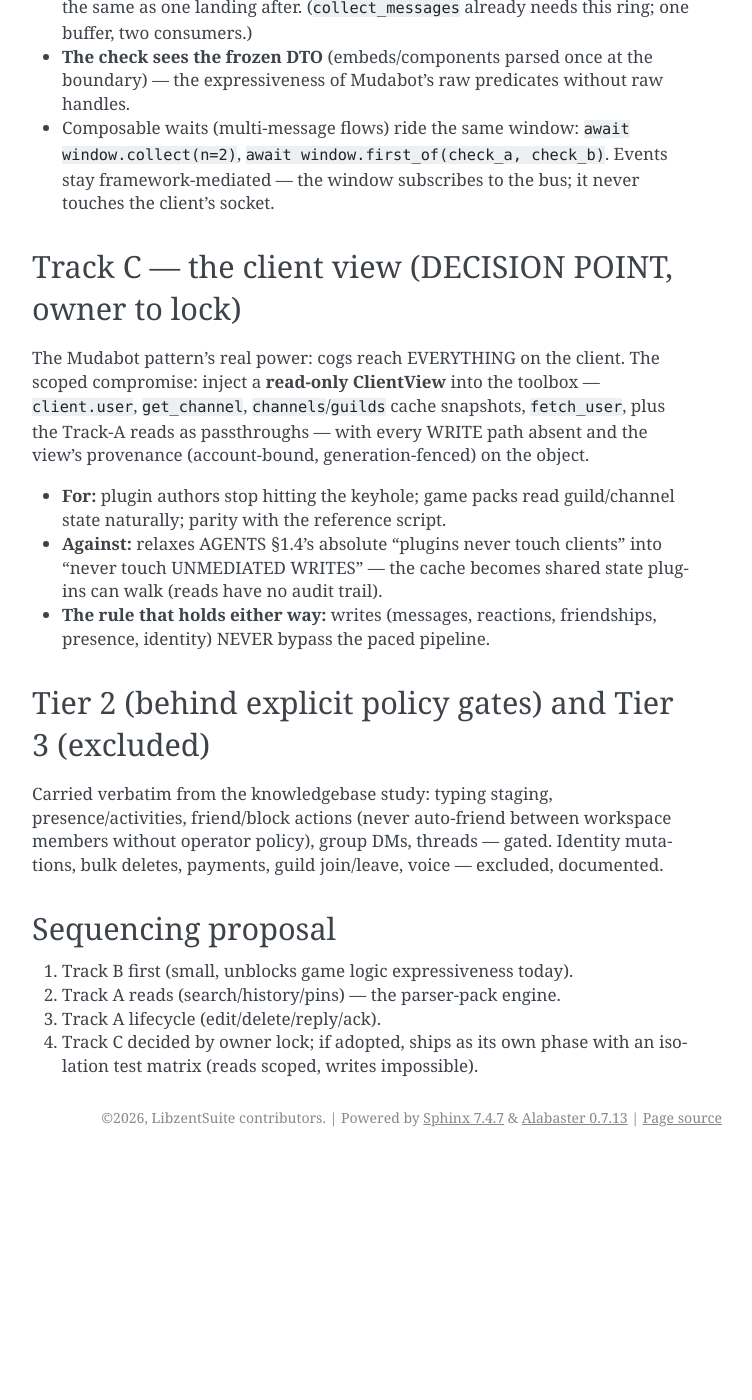
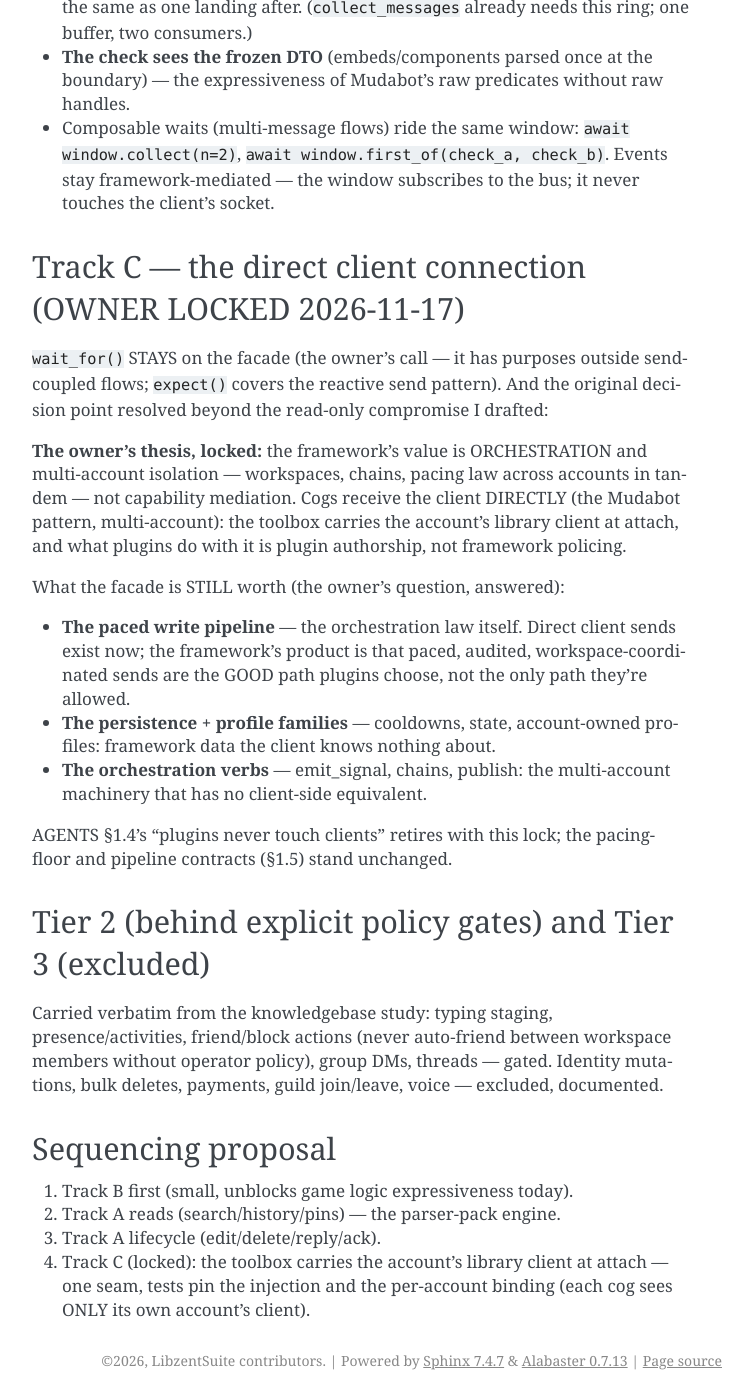
Before and after one commit to libosterelezent/LibzentSuite, a Sphinx documentation site: the page built from docs/plans/client-capability-adoption.md, in a window 1280 px wide and 1400 px high, scrolled down 2147 px. Shown: the whole window, without its empty margins (388-1140 px from the left). Built offline with Sphinx 7.4.7, drawn with Linux system fonts in a browser that asks for light colours; pages that are not in the unit, such as notebooks, are missing from menus; before the commit the page ends 3304 px from its top, so only the background shows below that; some of the changed text lies outside the part shown.

Commit message:
feat(cogs): the direct client connection — the toolbox carries the account's library client (owner-locked contract change)
The owner's locked thesis: the framework's value is ORCHESTRATION and multi-account isolation, not capability mediation. CogServices.bind_client() binds the bot the cog is hosted on at attach — the Mudabot-grade direct reach, account-scoped by construction (each cog sees only its own account's client; detach pops the toolbox). AGENTS §1.4 and architecture.rst §2 retire 'plugins never touch clients': the paced pipeline stays as the LAW for coordinated writes (the product plugins choose), and the facade keeps what has no client-side equivalent — the persistence/profile families and the orchestration verbs. The plan's Track C records the full lock (wait_for() STAYS for its other purposes; expect() covers send-coupled waits).

```diff
--- a/docs/plans/client-capability-adoption.md
+++ b/docs/plans/client-capability-adoption.md
@@ -80,22 +80,34 @@ Semantics:
   check_b)`. Events stay framework-mediated — the window subscribes
   to the bus; it never touches the client's socket.
 
-## Track C — the client view (DECISION POINT, owner to lock)
+## Track C — the direct client connection (OWNER LOCKED 2026-11-17)
 
-The Mudabot pattern's real power: cogs reach EVERYTHING on the
-client. The scoped compromise: inject a **read-only ClientView** into
-the toolbox — `client.user`, `get_channel`, `channels`/`guilds` cache
-snapshots, `fetch_user`, plus the Track-A reads as passthroughs —
-with every WRITE path absent and the view's provenance
-(account-bound, generation-fenced) on the object.
+`wait_for()` STAYS on the facade (the owner's call — it has purposes
+outside send-coupled flows; `expect()` covers the reactive send
+pattern). And the original decision point resolved beyond the
+read-only compromise I drafted:
 
-- **For:** plugin authors stop hitting the keyhole; game packs read
-  guild/channel state naturally; parity with the reference script.
-- **Against:** relaxes AGENTS §1.4's absolute "plugins never touch
-  clients" into "never touch UNMEDIATED WRITES" — the cache becomes
-  shared state plugins can walk (reads have no audit trail).
-- **The rule that holds either way:** writes (messages, reactions,
-  friendships, presence, identity) NEVER bypass the paced pipeline.
+**The owner's thesis, locked:** the framework's value is ORCHESTRATION
+and multi-account isolation — workspaces, chains, pacing law across
+accounts in tandem — not capability mediation. Cogs receive the
+client DIRECTLY (the Mudabot pattern, multi-account): the toolbox
+carries the account's library client at attach, and what plugins do
+with it is plugin authorship, not framework policing.
+
+What the facade is STILL worth (the owner's question, answered):
+
+* **The paced write pipeline** — the orchestration law itself. Direct
+  client sends exist now; the framework's product is that paced,
+  audited, workspace-coordinated sends are the GOOD path plugins
+  choose, not the only path they're allowed.
+* **The persistence + profile families** — cooldowns, state,
+  account-owned profiles: framework data the client knows nothing
+  about.
+* **The orchestration verbs** — emit_signal, chains, publish: the
+  multi-account machinery that has no client-side equivalent.
+
+AGENTS §1.4's "plugins never touch clients" retires with this lock;
+the pacing-floor and pipeline contracts (§1.5) stand unchanged.
 
 ## Tier 2 (behind explicit policy gates) and Tier 3 (excluded)
 
@@ -110,5 +122,6 @@ voice — excluded, documented.
 1. Track B first (small, unblocks game logic expressiveness today).
 2. Track A reads (search/history/pins) — the parser-pack engine.
 3. Track A lifecycle (edit/delete/reply/ack).
-4. Track C decided by owner lock; if adopted, ships as its own phase
-   with an isolation test matrix (reads scoped, writes impossible).
+4. Track C (locked): the toolbox carries the account's library
+   client at attach — one seam, tests pin the injection and the
+   per-account binding (each cog sees ONLY its own account's client).
```
Also changed, not shown: AGENTS.md (+1 -1 lines), docs/architecture/architecture.rst (+10 -7 lines), 1 other file.
